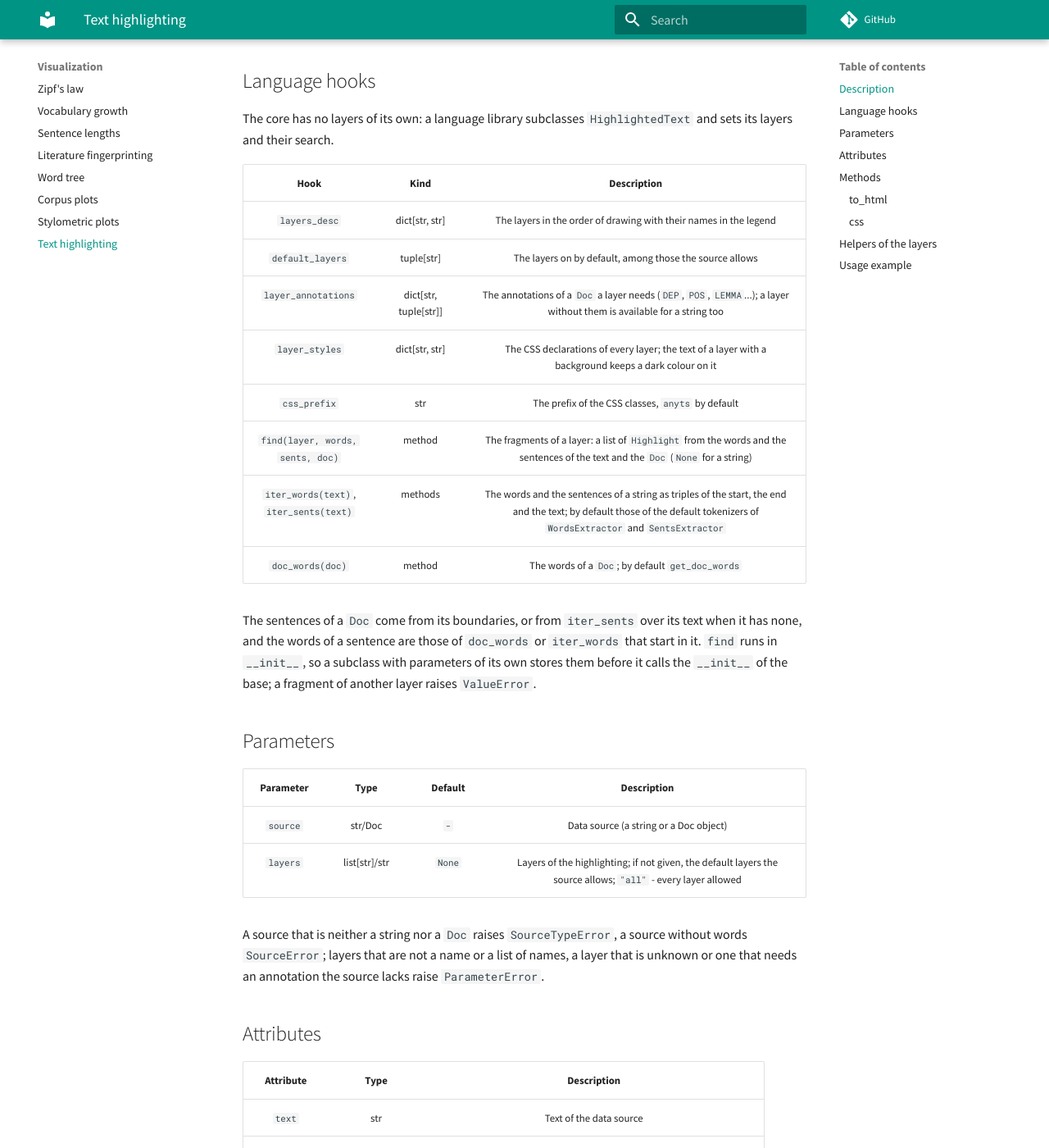
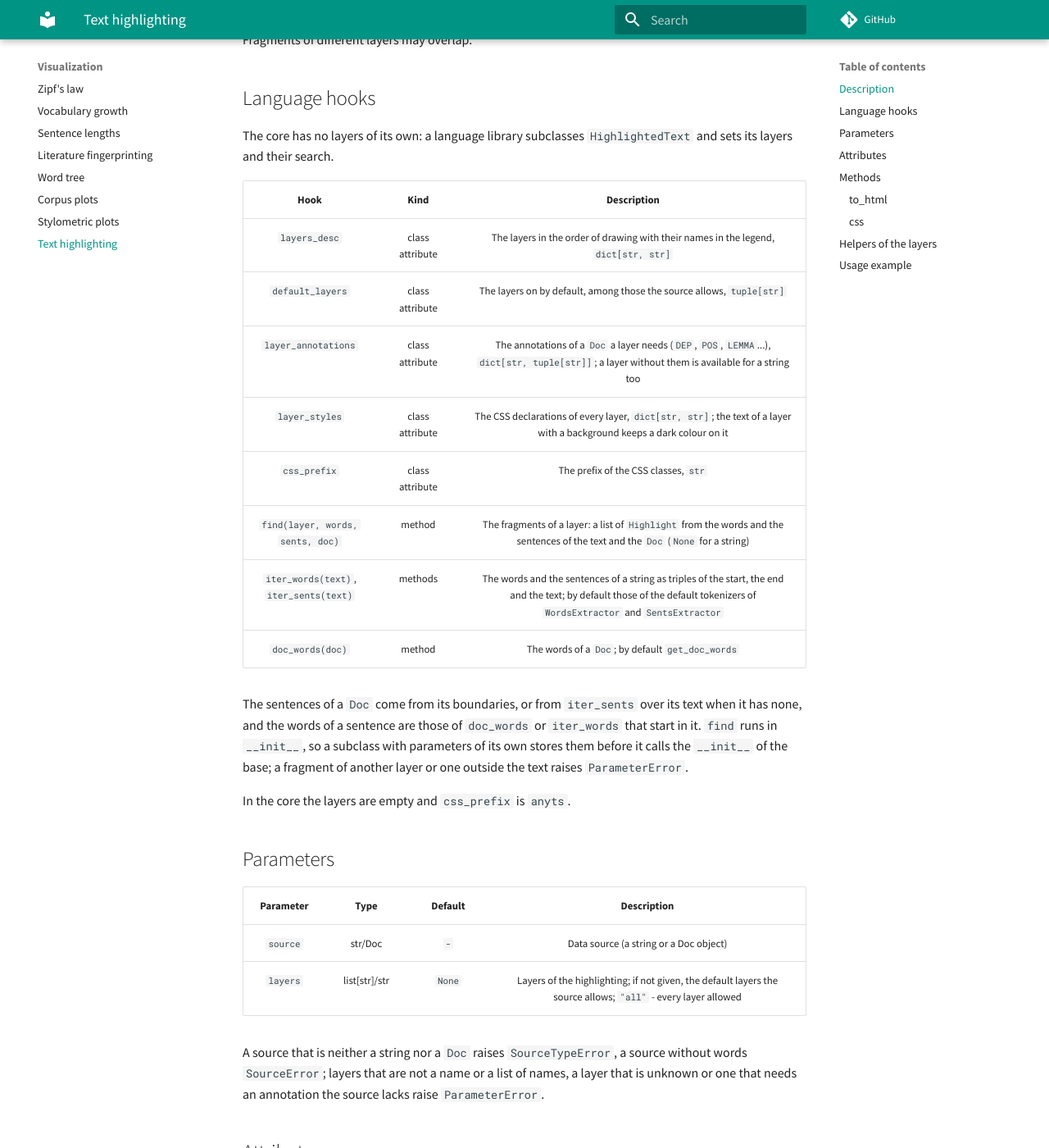
Before and after one commit to SergeyShk/anyTS, an MkDocs documentation site: the page built from docs/visualizers/highlight.md, in a window 1280 px wide and 1400 px high, scrolled down 478 px. Shown: the whole window at 82% size. Built offline with MkDocs 1.6.1 and Material for MkDocs 9.7.7, drawn with Linux system fonts in a browser that asks for light colours; comment, search, counter and statistics services are not loaded; some of the changed text lies outside the part shown.

Commit message:
Check the fragments of the highlighting and hide the helpers of classes
get_doc_words leaves a byte order mark out of the first word, as the
other word helpers do, and takes the part of speech and the lemma each
when the Doc has it. A fragment of another layer or one outside the
text raises ParameterError, inside the hierarchy of the library. The
helpers used only inside their classes - the selection of the layers
and the classes of the word tree - are private, and the word tree module
is checked for documented names like the others.

Co-Authored-By: Claude Opus 5.5 <noreply@anthropic.com>

```diff
--- a/docs/visualizers/highlight.md
+++ b/docs/visualizers/highlight.md
@@ -1,7 +1,7 @@
 # Text highlighting
 
 !!! info ""
-    **anyts.visualizers.HighlightedText**, **anyts.visualizers.Highlight**
+    **anyts.visualizers.HighlightedText**, **anyts.visualizers.Highlight**; the helpers of the layers are in **anyts.visualizers.highlight**
 
 ## Description
 
@@ -16,17 +16,19 @@ The core has no layers of its own: a language library subclasses `HighlightedTex
 
 | Hook | Kind | Description |
 | :--: | :--: | :---------: |
-| `layers_desc` | dict[str, str] | The layers in the order of drawing with their names in the legend |
-| `default_layers` | tuple[str] | The layers on by default, among those the source allows |
-| `layer_annotations` | dict[str, tuple[str]] | The annotations of a `Doc` a layer needs (`DEP`, `POS`, `LEMMA`...); a layer without them is available for a string too |
-| `layer_styles` | dict[str, str] | The CSS declarations of every layer; the text of a layer with a background keeps a dark colour on it |
-| `css_prefix` | str | The prefix of the CSS classes, `anyts` by default |
+| `layers_desc` | class attribute | The layers in the order of drawing with their names in the legend, `dict[str, str]` |
+| `default_layers` | class attribute | The layers on by default, among those the source allows, `tuple[str]` |
+| `layer_annotations` | class attribute | The annotations of a `Doc` a layer needs (`DEP`, `POS`, `LEMMA`...), `dict[str, tuple[str]]`; a layer without them is available for a string too |
+| `layer_styles` | class attribute | The CSS declarations of every layer, `dict[str, str]`; the text of a layer with a background keeps a dark colour on it |
+| `css_prefix` | class attribute | The prefix of the CSS classes, `str` |
 | `find(layer, words, sents, doc)` | method | The fragments of a layer: a list of `Highlight` from the words and the sentences of the text and the `Doc` (`None` for a string) |
 | `iter_words(text)`, `iter_sents(text)` | methods | The words and the sentences of a string as triples of the start, the end and the text; by default those of the default tokenizers of `WordsExtractor` and `SentsExtractor` |
 | `doc_words(doc)` | method | The words of a `Doc`; by default `get_doc_words` |
 
-The sentences of a `Doc` come from its boundaries, or from `iter_sents` over its text when it has none, and the words of a sentence are those of `doc_words` or `iter_words` that start in it. `find` runs in `__init__`, so a subclass with parameters of its own stores them before it calls the `__init__` of the base; a fragment of another layer raises `ValueError`.
+The sentences of a `Doc` come from its boundaries, or from `iter_sents` over its text when it has none, and the words of a sentence are those of `doc_words` or `iter_words` that start in it. `find` runs in `__init__`, so a subclass with parameters of its own stores them before it calls the `__init__` of the base; a fragment of another layer or one outside the text raises `ParameterError`.
 <!-- --8<-- [end:HighlightedText-hooks] -->
+
+In the core the layers are empty and `css_prefix` is `anyts`.
 
 ## Parameters
 
@@ -84,7 +86,7 @@ The class method `css()` returns the styles `to_html` adds: the container, the l
 <!-- --8<-- [end:Sent] -->
 
 <!-- --8<-- [start:get_doc_words] -->
-`get_doc_words(doc)` - the words of `iter_doc_tokens` with their positions, and with the part of speech and the lemma when the `Doc` has both.
+`get_doc_words(doc)` - the words of `iter_doc_tokens` with their positions, a byte order mark at the start of the text left out, with the part of speech and the lemma when the `Doc` has them.
 <!-- --8<-- [end:get_doc_words] -->
 
 <!-- --8<-- [start:iter_doc_sents] -->
```
Also changed, not shown: 4 other files.
